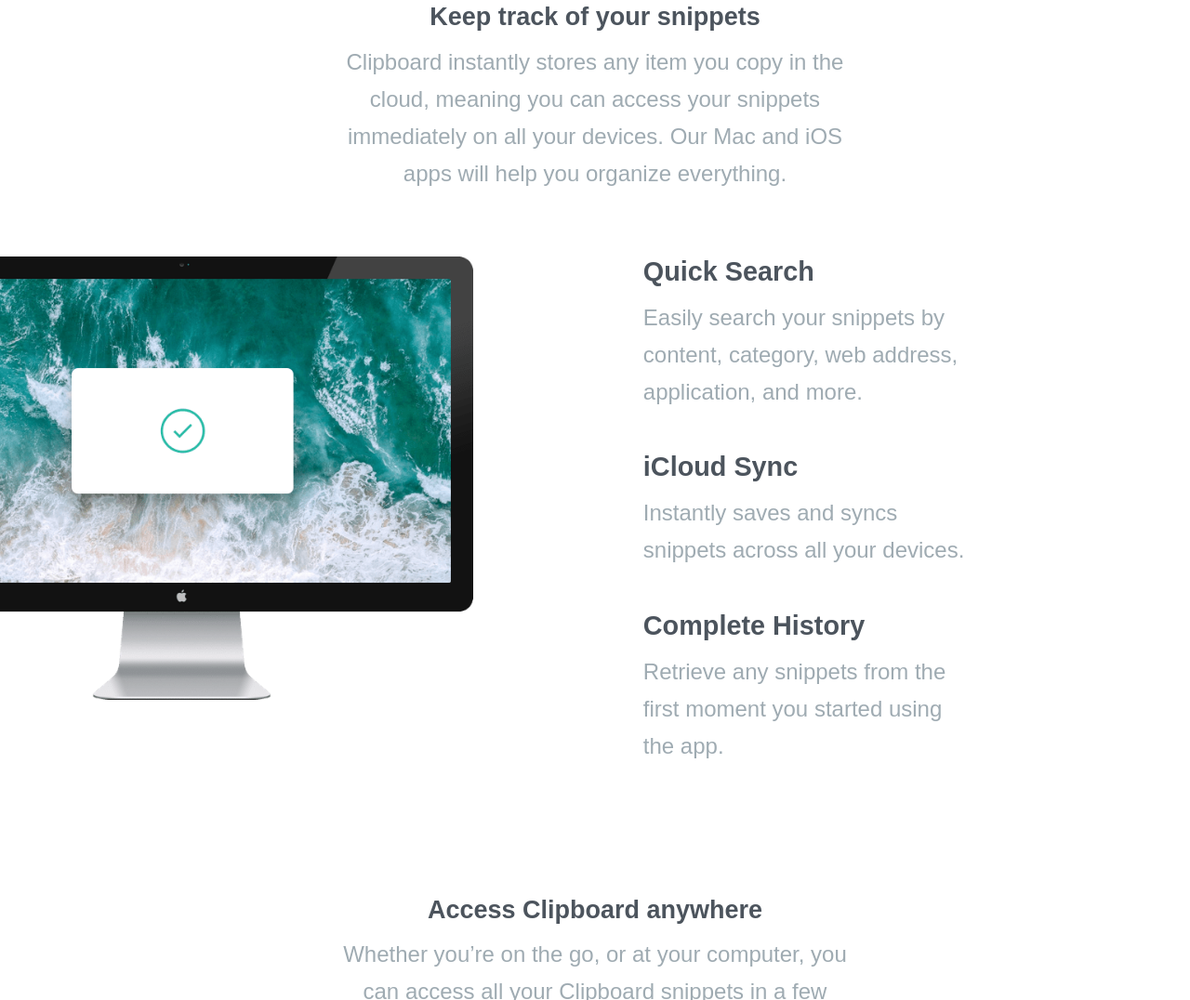
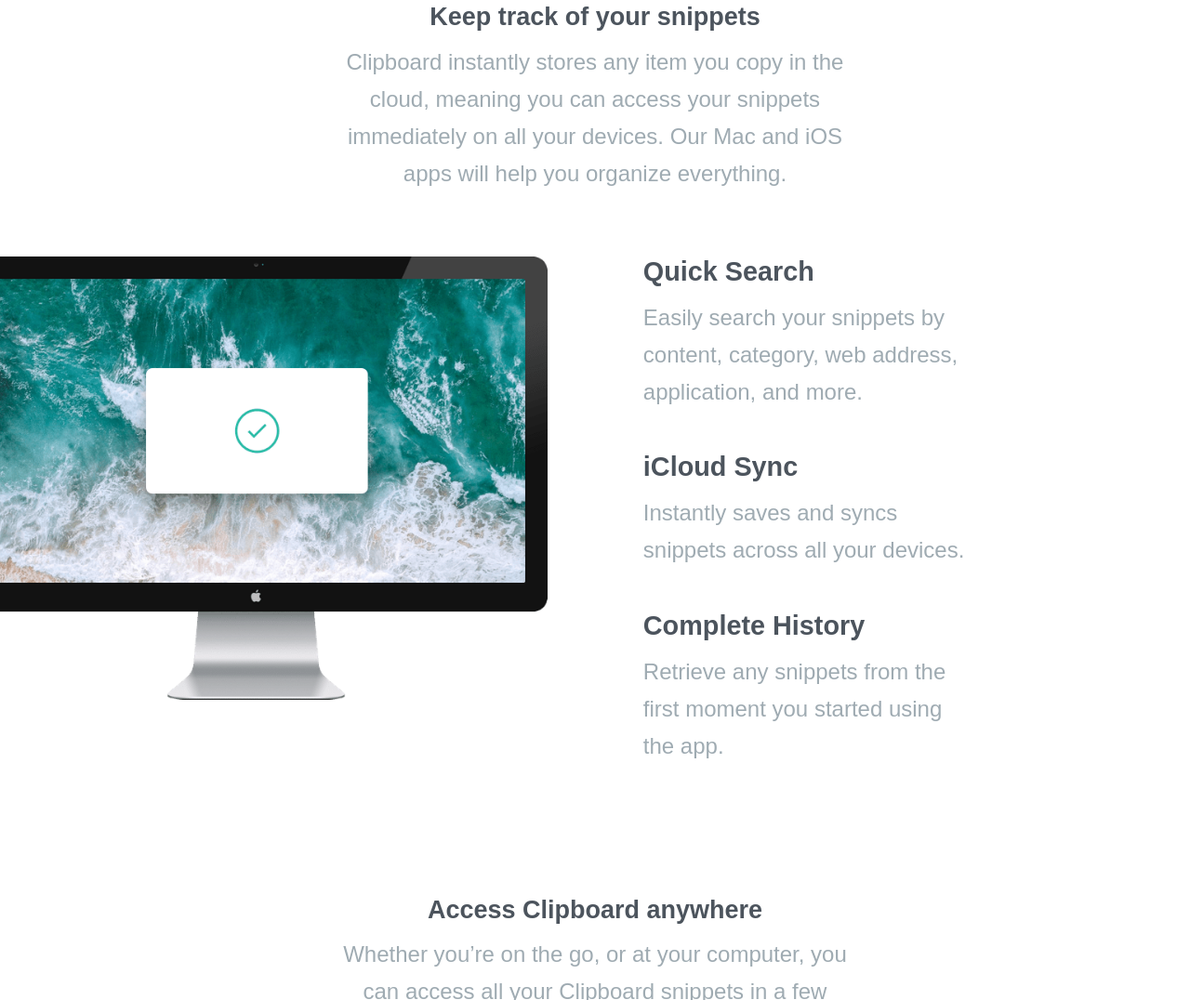
Before and after one commit to Sammyflex02/Clipboard-landing-page, a plain HTML site: page index.html in a window 1280 px wide. Shown: the part 656-1732 px from the top of the page at 93% size. Drawn offline with Linux system fonts and the light colour scheme; a web font is replaced by a local one.

Commit message:
pc image edited

```diff
--- a/style.css
+++ b/style.css
@@ -165,7 +165,7 @@ li:hover{
         grid-column: 1/2;
         grid-row: 2/3;
         width: 110%;
-        margin-left: -15rem;
+        margin-left: -10rem;
     }
     .second-sect .main-infos{
         text-align: start;
```
